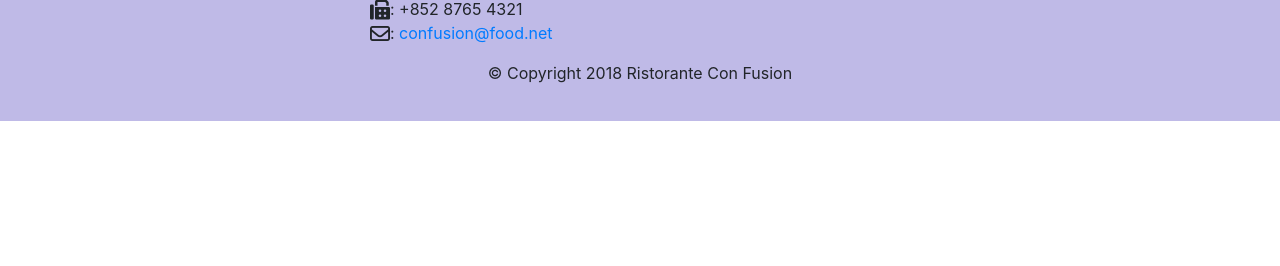
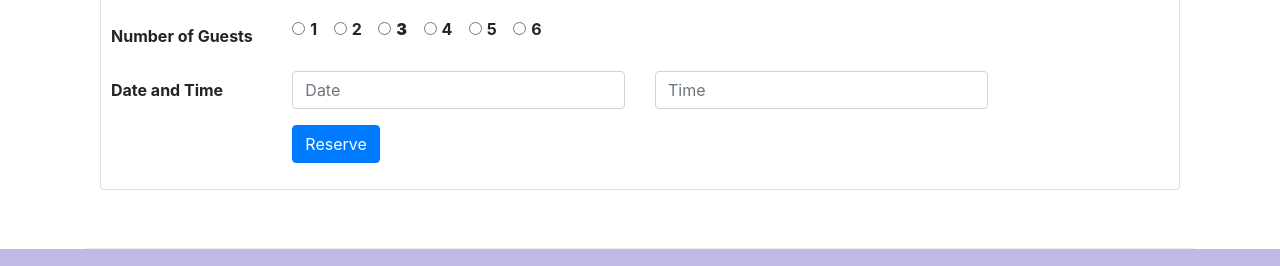
Before and after one commit to aneeqkhurram007-zz/Bootstrap4, a plain HTML site: page index.html in a window 1280 px wide. Shown: the part 1685-1951 px from the top of the page. Before the commit the page ends 1806 px from the top, so only its background shows below. Drawn offline with nearby package versions, Linux system fonts and the light colour scheme.

Commit message:
assignment2

```diff
--- a/index.html
+++ b/index.html
@@ -48,9 +48,9 @@
               >
             </li>
             <li class="nav-item">
-              <a href="./aboutus.html" class="nav-link"
-                ><sapn class="fa fa-info fa-lg"></sapn> About</a
-              >
+              <a href="./aboutus.html" class="nav-link">
+                <sapn class="fa fa-info fa-lg"></sapn> About
+              </a>
             </li>
             <li class="nav-item">
               <a href="#" class="nav-link"
@@ -77,8 +77,13 @@
               your culinary senses!
             </p>
           </div>
+          <div class="col-12 col-sm-3 align-self-center">
+            <img src="img/logo.png" alt="" class="img-fluid" />
+          </div>
           <div class="col-12 col-sm align-self-center">
-            <img src="img/logo.png" alt="" class="img-fluid" />
+            <a class="btn btn-block btn-warning" href="#reserveTable"
+              ><strong>Reserve Table</strong></a
+            >
           </div>
         </div>
       </div>
@@ -117,13 +122,25 @@
           <h3>This Month's Promotions</h3>
         </div>
         <div class="col col-sm col-md">
-          <h2>Weekend Grand Buffet</h2>
-          <p>
-            Featuring mouthwatering combinations with a choice of five different
-            salads, six enticing appetizers, six main entrees and five choicest
-            desserts. Free flowing bubbly and soft drinks. All for just $19.99
-            per person
-          </p>
+          <div class="media">
+            <div class="media-body">
+              <h2>
+                Weekend Grand Buffet
+                <span class="badge badge-danger">NEW</span>
+              </h2>
+              <p class="d-none d-sm-block">
+                Featuring mouthwatering combinations with a choice of five
+                different salads, six enticing appetizers, six main entrees and
+                five choicest desserts. Free flowing bubbly and soft drinks. All
+                for just $19.99 per person
+              </p>
+            </div>
+            <img
+              src="img/buffet.png"
+              alt="Buffer"
+              class="mr-3 img-thumbnail align-self-center d-flex"
+            />
+          </div>
         </div>
       </div>
 
@@ -141,13 +158,135 @@
             <div class="media-body">
               <h2>Alberto Somayya</h2>
               <h4>Executive Chef</h4>
-              <p>
+              <p class="d-none d-sm-block">
                 Award winning three-star Michelin chef with wide International
                 experience having worked closely with whos-who in the culinary
                 world, he specializes in creating mouthwatering Indo-Italian
                 fusion experiences.
               </p>
             </div>
+          </div>
+        </div>
+      </div>
+      <div class="row row-content align-items-center">
+        <div class="col-12">
+          <div class="card">
+            <div class="card-title">
+              <h2 class="text-white bg-warning" style="padding: 20px">
+                Reserve a Table
+              </h2>
+            </div>
+            <form action="" style="padding: 10px" id="reserveTable">
+              <div class="form-group row">
+                <label for="guests" class="col-12 col-md-2 col-form-label"
+                  ><strong> Number of Guests</strong></label
+                >
+                <div class="col-md-10">
+                  <div class="form-check form-check-inline">
+                    <input
+                      class="form-check-input"
+                      type="radio"
+                      name="inlineRadioOptions"
+                      id="inlineRadio1"
+                      value="option1"
+                    />
+                    <label class="form-check-label" for="inlineRadio1"
+                      ><strong>1</strong>
+                    </label>
+                  </div>
+                  <div class="form-check form-check-inline">
+                    <input
+                      class="form-check-input"
+                      type="radio"
+                      name="inlineRadioOptions"
+                      id="inlineRadio2"
+                      value="option2"
+                    />
+                    <label class="form-check-label" for="inlineRadio2"
+                      ><strong>2</strong>
+                    </label>
+                  </div>
+                  <div class="form-check form-check-inline">
+                    <input
+                      class="form-check-input"
+                      type="radio"
+                      name="inlineRadioOptions"
+                      id="inlineRadio3"
+                      value="option3"
+                    />
+                    <label class="form-check-label" for="inlineRadio3"
+                      ><strong><strong>3</strong> </strong>
+                    </label>
+                  </div>
+                  <div class="form-check form-check-inline">
+                    <input
+                      class="form-check-input"
+                      type="radio"
+                      name="inlineRadioOptions"
+                      id="inlineRadio4"
+                      value="option4"
+                    />
+                    <label class="form-check-label" for="inlineRadio4"
+                      ><strong>4</strong>
+                    </label>
+                  </div>
+                  <div class="form-check form-check-inline">
+                    <input
+                      class="form-check-input"
+                      type="radio"
+                      name="inlineRadioOptions"
+                      id="inlineRadio5"
+                      value="option5"
+                    />
+                    <label class="form-check-label" for="inlineRadio5"
+                      ><strong>5</strong>
+                    </label>
+                  </div>
+                  <div class="form-check form-check-inline">
+                    <input
+                      class="form-check-input"
+                      type="radio"
+                      name="inlineRadioOptions"
+                      id="inlineRadio6"
+                      value="option6"
+                    />
+                    <label class="form-check-label" for="inlineRadio6"
+                      ><strong>6</strong>
+                    </label>
+                  </div>
+                </div>
+              </div>
+              <div class="form-group row">
+                <label
+                  for="dateTime"
+                  class="col-md-2 col-form-label align-self-center"
+                  ><strong> Date and Time</strong></label
+                >
+                <div class="col-md-4">
+                  <input
+                    type="text"
+                    class="form-control"
+                    name="date"
+                    id="date"
+                    placeholder="Date"
+                  />
+                </div>
+                <div class="col-md-4">
+                  <input
+                    type="text"
+                    class="form-control"
+                    name="time"
+                    id="time"
+                    placeholder="Time"
+                  />
+                </div>
+              </div>
+              <div class="form-group row">
+                <div class="offset-md-2 col-md-10">
+                  <button type="submit" class="btn btn-primary">Reserve</button>
+                </div>
+              </div>
+            </form>
           </div>
         </div>
       </div>
```
Also changed, not shown: contactus.html (+3 -1 lines).
